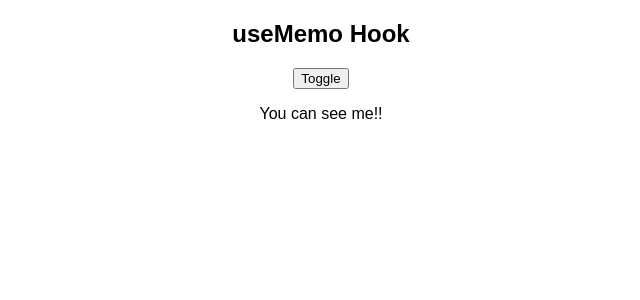
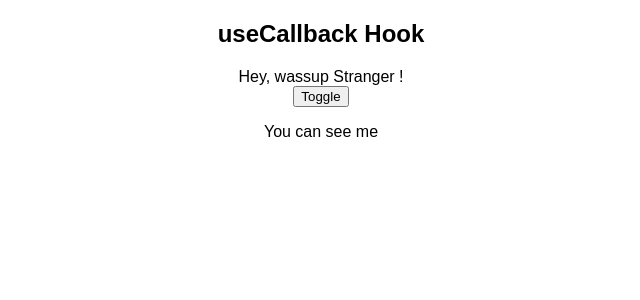
Before and after one commit to Ronak-Mutha/Practicing-React-Hooks, a React (Create React App) app: page / in a window 1280 px wide. Both pictures are taken after a click on the button "Toggle". Shown: the top 300 px of the page, without its empty margins (319-959 px from the left). Built offline with nearby package versions, Linux system fonts and the light colour scheme; no server answers.

Commit message:
practiced useCallback hook

```diff
--- a/src/App.js
+++ b/src/App.js
@@ -7,6 +7,7 @@
 import PracticeUseImperativeHandle from "./PracticeUseImperativeHandle";
 import PracticeUseContext from "./PracticeUseContext";
 import PracticeUseMemo from "./PracticeUseMemo";
+import PracticeUseCallback from "./PracticeUseCallback";
 
 export default function App() {
   return (
@@ -25,9 +26,11 @@
       <h2> useImperativeHandle Hook </h2>
       <PracticeUseImperativeHandle />
       <h2> useContext Hook </h2>
-      <PracticeUseContext /> */}
+      <PracticeUseContext />
       <h2> useMemo Hook </h2>
-      <PracticeUseMemo />
+      <PracticeUseMemo /> */}
+      <h2> useCallback Hook </h2>
+      <PracticeUseCallback />
     </div>
   );
 }
--- /dev/null
+++ b/src/Child.js
@@ -0,0 +1,9 @@
+import React, { useEffect } from "react";
+
+export default function Child({ returnComment }) {
+  useEffect(() => {
+    console.log("function was called");
+  }, [returnComment]);
+
+  return <div>{returnComment("Stranger")}</div>;
+}
--- /dev/null
+++ b/src/PracticeUseCallback.js
@@ -0,0 +1,22 @@
+import React, { useState, useCallback } from "react";
+import Child from "./Child";
+
+export default function PracticeUseCallback() {
+  const [toggle, setToggle] = useState(false);
+  const [data, setData] = useState("Hey, wassup");
+
+  const returnComment = useCallback(
+    (name) => {
+      return `${data} ${name} !`;
+    },
+    [data]
+  );
+
+  return (
+    <div>
+      <Child returnComment={returnComment} />
+      <button onClick={() => setToggle(!toggle)}> Toggle </button>
+      {toggle && <p>You can see me </p>}
+    </div>
+  );
+}
```
